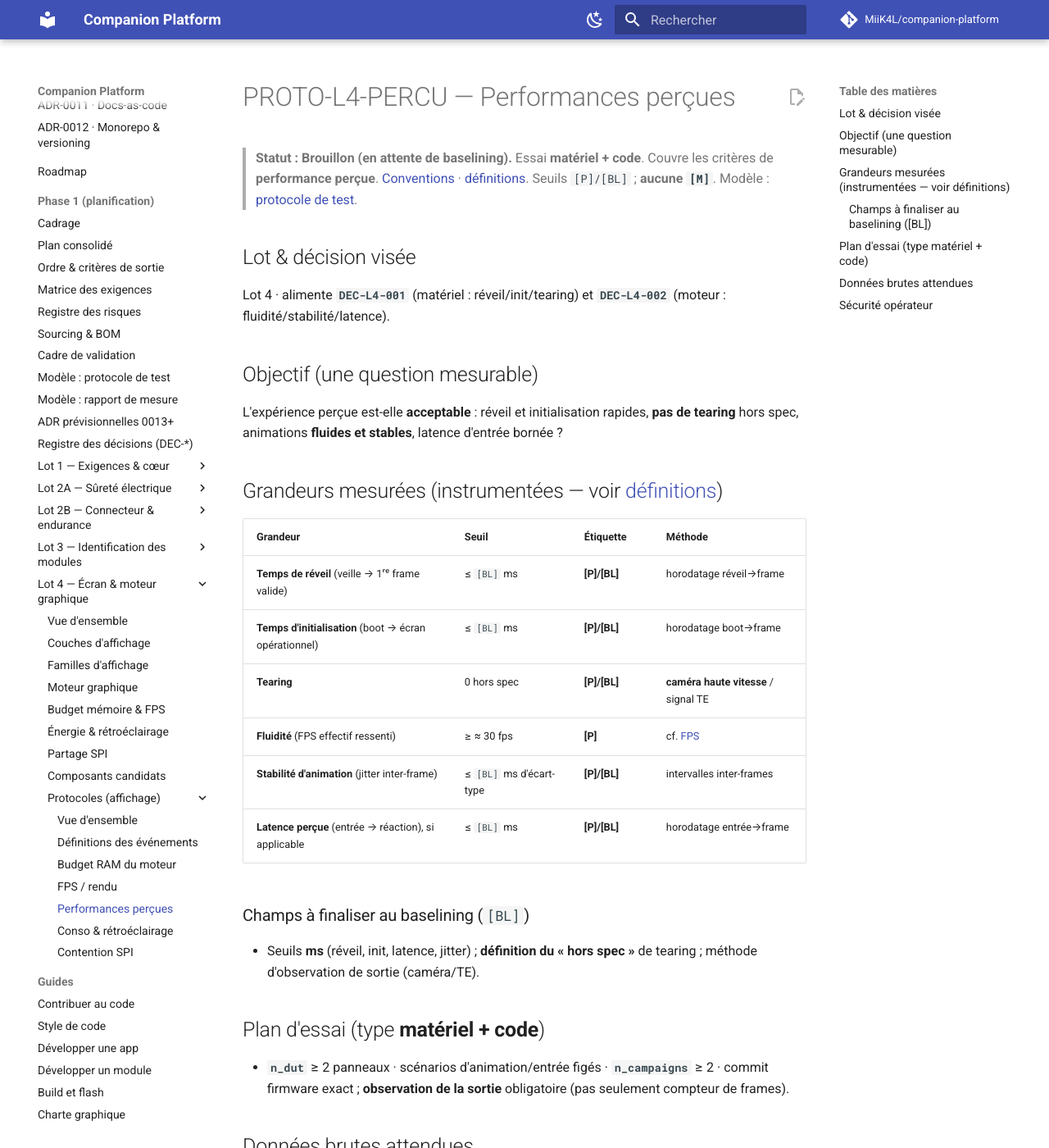
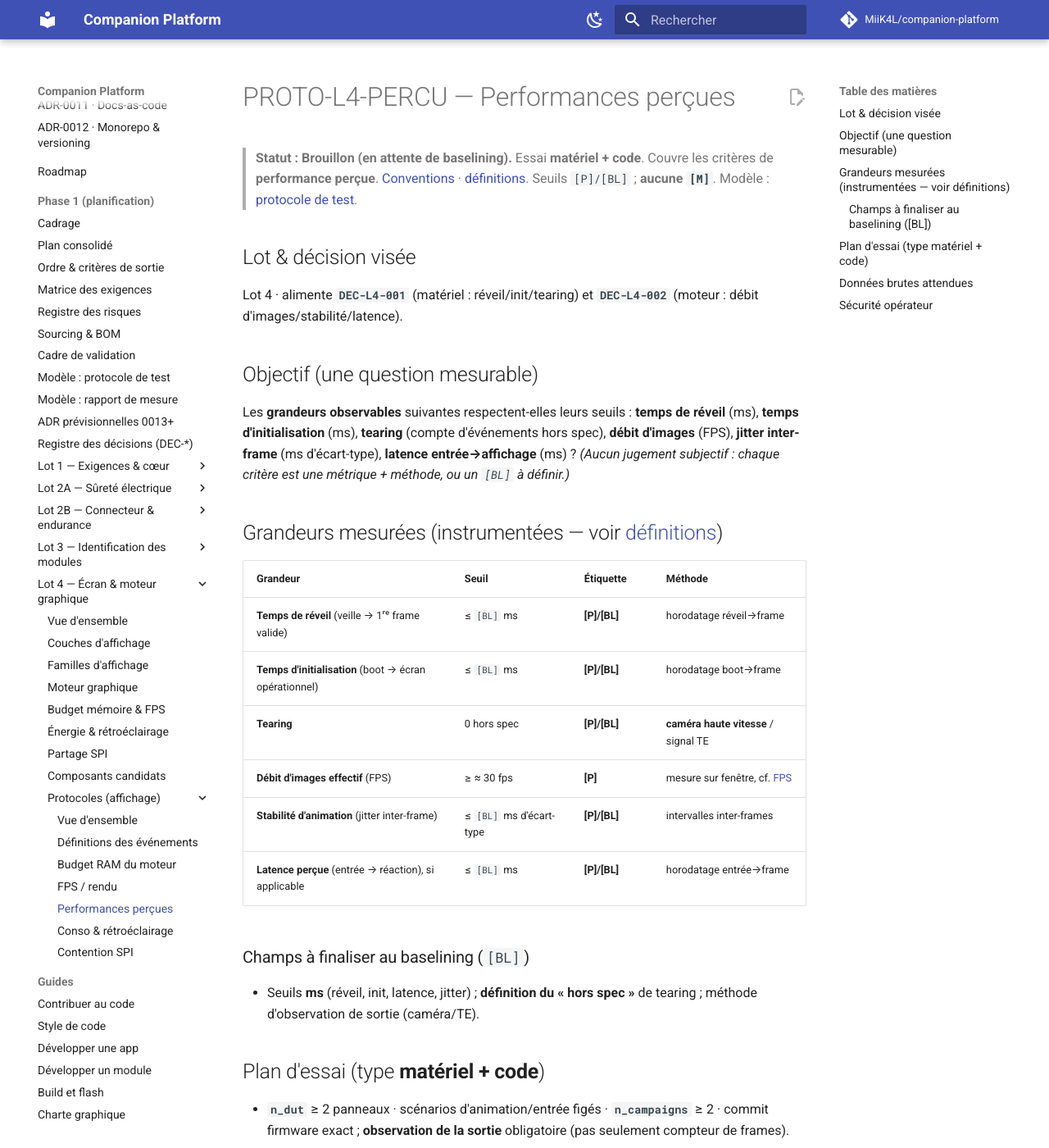
Before and after one commit to MiiK4L/companion-platform, an MkDocs documentation site: the page built from docs/phase-1/lot-4/protocols/perceived-performance.md, in a window 1280 px wide and 1400 px high. Shown: the whole window at 82% size. Built offline with MkDocs 1.6.1 and Material for MkDocs 9.7.7, drawn with Linux system fonts in a browser that asks for light colours; comment, search, counter and statistics services are not loaded.

Commit message:
docs(phase-1): lot 4 — critères de performance perçue objectivés
Remplace les formulations subjectives (fluide, acceptable, ressenti) par
des grandeurs observables et reproductibles : temps de réveil, temps
d'initialisation, tearing (compte hors spec), débit d'images (FPS),
jitter inter-frame, latence entrée-affichage, chacune avec métrique et
méthode ou champ [BL] à définir.

```diff
--- a/docs/phase-1/lot-4/protocols/perceived-performance.md
+++ b/docs/phase-1/lot-4/protocols/perceived-performance.md
@@ -14,13 +14,15 @@ SPDX-License-Identifier: CC-BY-4.0
 ## Lot & décision visée
 
 Lot 4 · alimente **`DEC-L4-001`** (matériel : réveil/init/tearing) et
-**`DEC-L4-002`** (moteur : fluidité/stabilité/latence).
+**`DEC-L4-002`** (moteur : débit d'images/stabilité/latence).
 
 ## Objectif (une question mesurable)
 
-L'expérience perçue est-elle **acceptable** : réveil et initialisation rapides,
-**pas de tearing** hors spec, animations **fluides et stables**, latence d'entrée
-bornée ?
+Les **grandeurs observables** suivantes respectent-elles leurs seuils : **temps de
+réveil** (ms), **temps d'initialisation** (ms), **tearing** (compte d'événements
+hors spec), **débit d'images** (FPS), **jitter inter-frame** (ms d'écart-type),
+**latence entrée→affichage** (ms) ? *(Aucun jugement subjectif : chaque critère
+est une métrique + méthode, ou un `[BL]` à définir.)*
 
 ## Grandeurs mesurées (instrumentées — voir [définitions](event-definitions.md))
 
@@ -29,7 +31,7 @@ bornée ?
 | **Temps de réveil** (veille → 1ʳᵉ frame valide) | ≤ `[BL]` ms | **[P]/[BL]** | horodatage réveil→frame |
 | **Temps d'initialisation** (boot → écran opérationnel) | ≤ `[BL]` ms | **[P]/[BL]** | horodatage boot→frame |
 | **Tearing** | 0 hors spec | **[P]/[BL]** | **caméra haute vitesse** / signal TE |
-| **Fluidité** (FPS effectif ressenti) | ≥ ≈ 30 fps | **[P]** | cf. [FPS](rendering-fps.md) |
+| **Débit d'images effectif** (FPS) | ≥ ≈ 30 fps | **[P]** | mesure sur fenêtre, cf. [FPS](rendering-fps.md) |
 | **Stabilité d'animation** (jitter inter-frame) | ≤ `[BL]` ms d'écart-type | **[P]/[BL]** | intervalles inter-frames |
 | **Latence perçue** (entrée → réaction), si applicable | ≤ `[BL]` ms | **[P]/[BL]** | horodatage entrée→frame |
 
```
Also changed, not shown: docs/phase-1/lot-4/protocols/README.md (+1 -1 lines).
